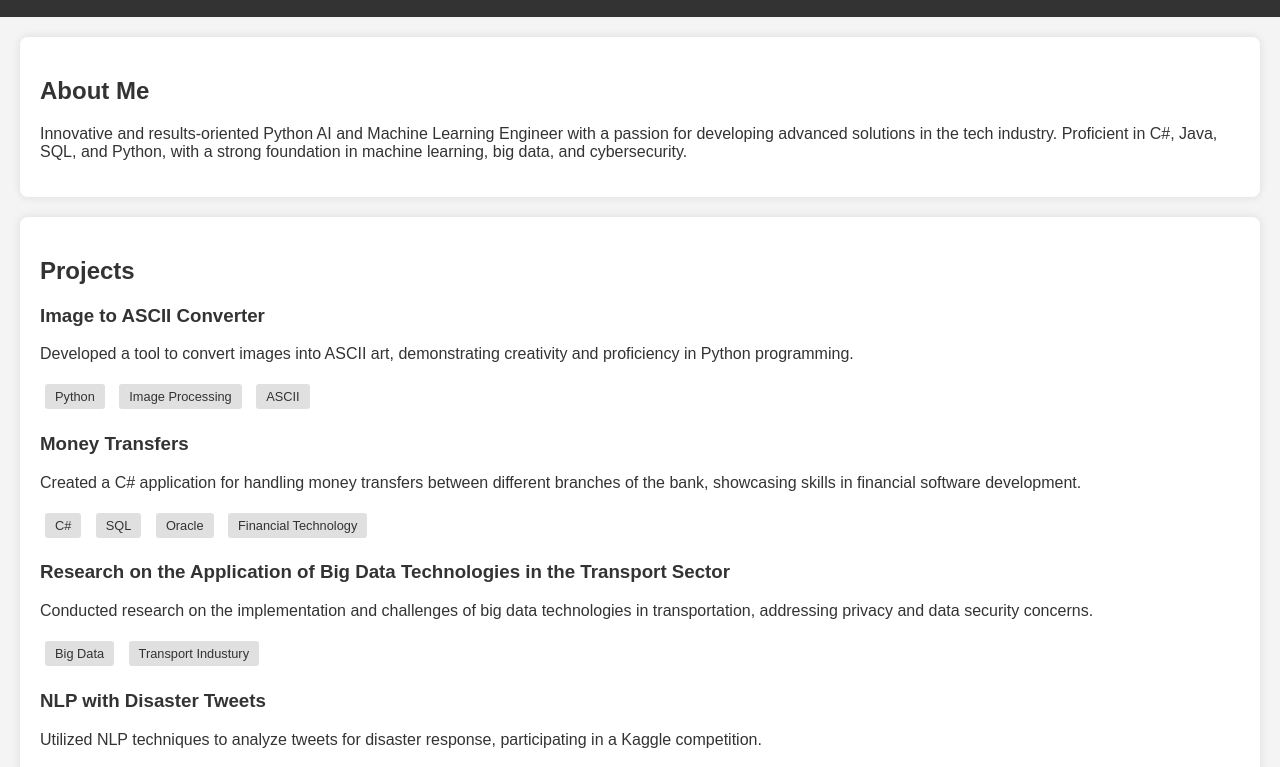
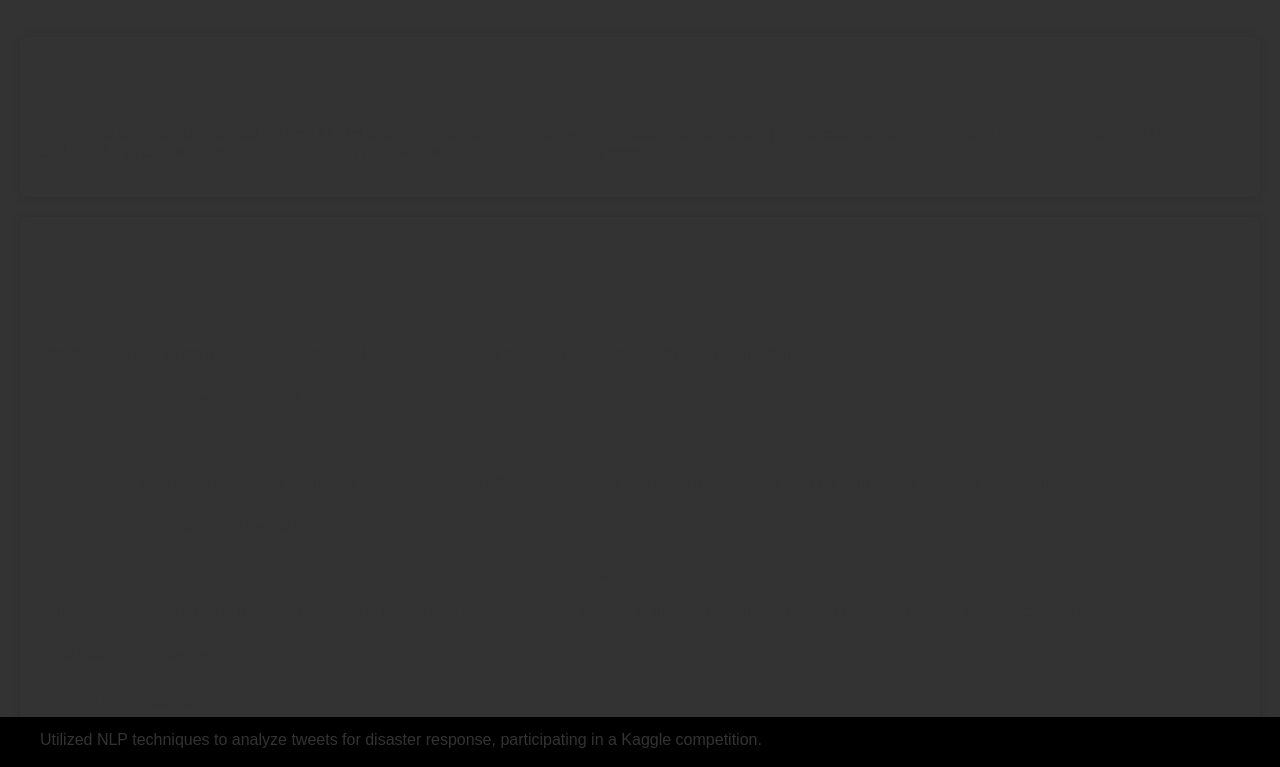
Before and after one commit to Isi-Atash/Portfolio, a plain HTML site: page index.html in a window 1280 px wide. Shown: the part 83-850 px from the top of the page. Drawn offline with Linux system fonts and the light colour scheme.

Commit message:
some flashlight

```diff
--- a/index.html
+++ b/index.html
@@ -1,10 +1,12 @@
 <!DOCTYPE html>
 <html lang="en">
+  <div class="overlay">
+    <div class="content">
       <head>
-    <meta charset="UTF-8">
-    <meta name="viewport" content="width=device-width, initial-scale=1.0">
+        <meta charset="UTF-8" />
+        <meta name="viewport" content="width=device-width, initial-scale=1.0" />
         <title>Isaac's Portfolio</title>
-    <link rel="stylesheet" href="style.css">
+        <link rel="stylesheet" href="style.css" />
         <script src="script.js" defer></script>
       </head>
       <body>
@@ -13,8 +15,12 @@
         </header>
         <section id="about">
           <h2>About Me</h2>
-        <p>Innovative and results-oriented Python AI and Machine Learning Engineer with a passion for developing advanced solutions in the tech industry.
-            Proficient in C#, Java, SQL, and Python, with a strong foundation in machine learning, big data, and cybersecurity.</p>
+          <p>
+            Innovative and results-oriented Python AI and Machine Learning
+            Engineer with a passion for developing advanced solutions in the
+            tech industry. Proficient in C#, Java, SQL, and Python, with a
+            strong foundation in machine learning, big data, and cybersecurity.
+          </p>
         </section>
         <section id="projects">
           <h2>Projects</h2>
@@ -25,4 +31,6 @@
           <p>[Your Contact Information]</p>
         </section>
       </body>
+    </div>
+  </div>
 </html>
--- a/script.js
+++ b/script.js
@@ -90,4 +90,9 @@ document.addEventListener("DOMContentLoaded", () => {
   });
 });
 
-/* Additional JavaScript for animations */
+
+document.addEventListener('mousemove', (e) => {
+  const x = e.pageX;
+  const y = e.pageY;
+  document.querySelector('.content').style.backgroundImage = `radial-gradient(circle at ${x}px ${y}px, rgba(255, 255, 255, 1) 200px, black 250px)`;
+});
--- a/style.css
+++ b/style.css
@@ -1,30 +1,62 @@
+header {
+  background: transparent;
+  color: #333;
+  text-align: center;
+  padding: 10px 0;
+}
+
 body {
   font-family: Arial, sans-serif;
   margin: 0;
   padding: 0;
-  background-color: #f4f4f4;
-  color: #333;
+  background-color: black;
+  height: 100vh;
+  overflow: hidden;
+  position: relative;
+  cursor: none;
 }
 
-header {
-  background-color: #333;
-  color: #fff;
-  text-align: center;
-  padding: 10px 0;
+.overlay {
+  position: relative;
+  top: 0;
+  left: 0;
+  width: 100%;
+  height: 100%;
+  pointer-events: none; /* Allows clicks to pass through */
+  background: black;
 }
+
+.content {
+  position: absolute;
+  top: 0;
+  left: 0;
+  width: 100%;
+  height: 100%;
+  background-color: #333; /* Make sure this is also black */
+}
+
+/* Rest of your styles for header, section, etc. */
 
 section {
   margin: 20px;
   padding: 20px;
-  background: white;
+  background: transparent;
   border-radius: 8px;
   box-shadow: 0 0 10px rgba(0, 0, 0, 0.1);
+  animation: fadeIn 1s ease-in-out;
 }
 
 h2 {
   color: #333;
 }
 
+h3{
+  color: #333;
+}
+
+p{
+  color: #333;
+}
 article {
   margin-bottom: 15px;
 }
@@ -35,29 +67,26 @@ article {
   text-align: center;
 }
 
-@media (max-width: 600px) {
+/* @media (max-width: 600px) {
   body {
     background-color: #fff;
   }
-}
+} */
 
 /* Same as before, but you can add hover effects, transitions, etc., for interactivity */
 
-article:hover {
-  transform: scale(1.05);
-  transition: transform 0.3s ease-in-out;
+article {
+  transition: transform 0.3s ease-in-out, box-shadow 0.3s ease-in-out;
 }
 
-/* Existing styles... */
+article:hover {
+  transform: scale(1.05) translateY(-5px);
+  box-shadow: 0 10px 20px #333;
+}
 
-/* Hover effect for project articles
-article {
-    transition: transform 0.3s ease-in-out, box-shadow 0.3s ease-in-out;
-} */
-
-article:hover {
-  transform: translateY(-5px);
-  box-shadow: 0 10px 20px rgba(0, 0, 0, 0.2);
+article, .project-tech {
+  background: transparent; /* Or remove the background property entirely */
+  /* other styles */
 }
 
 /* Keyframes for fadeIn effect */
@@ -70,14 +99,12 @@ article:hover {
   }
 }
 
+
 /* Apply the fadeIn effect to sections */
-section {
-  animation: fadeIn 1s ease-in-out;
-}
 
 .tech-tag {
   display: inline-block;
-  background-color: #e0e0e0;
+  background: transparent;
   border-radius: 3px;
   padding: 5px 10px;
   margin: 5px;
```
Lines whose indentation alone changed are shown as unchanged.
